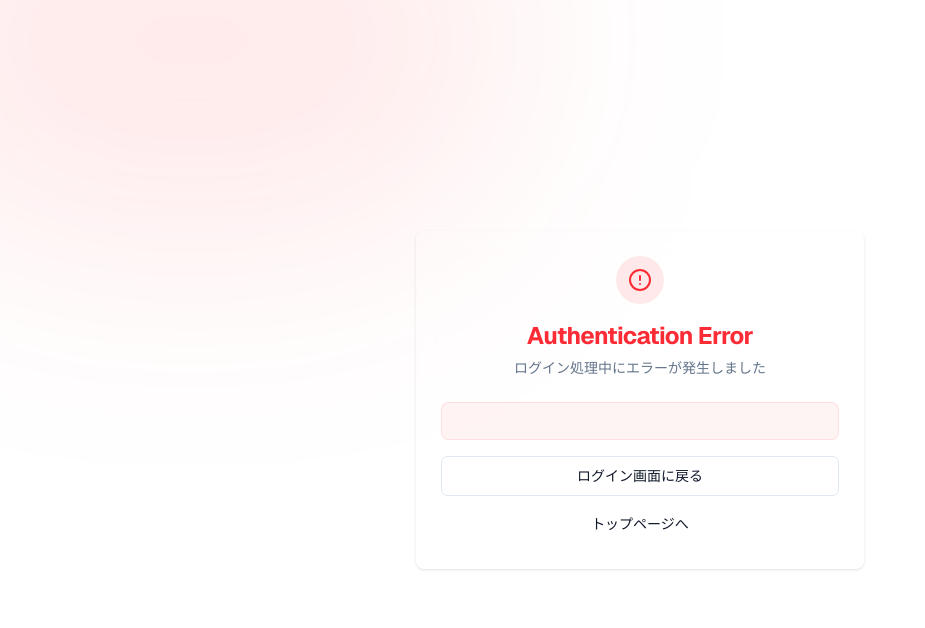
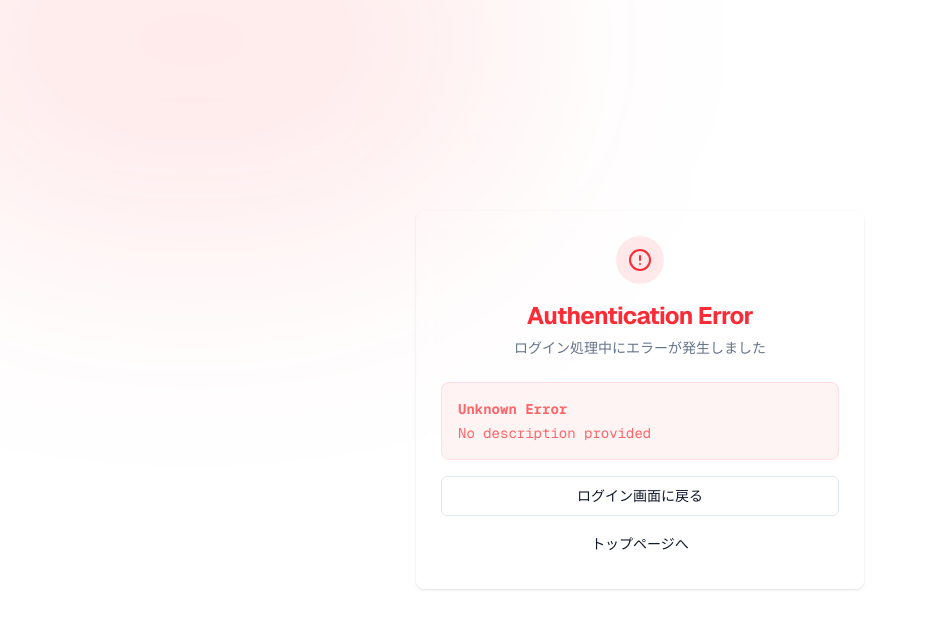
Before and after one commit to tarabakz25/programming_language_learning, a Next.js app: page /auth/auth-code-error in a window 1280 px wide. Shown: the top 628 px of the page, without its empty margins (0-925 px from the left). Built offline with nearby package versions, Linux system fonts and the light colour scheme.

Commit message:
fix: improve error page to handle hash params and ensure availability

```diff
--- a/app/auth/auth-code-error/page.tsx
+++ b/app/auth/auth-code-error/page.tsx
@@ -5,12 +5,29 @@ import { Card, CardHeader, CardTitle, CardDescription, CardContent } from "@/com
 import { Button } from "@/components/ui/button";
 import Link from "next/link";
 import { AlertCircle } from "lucide-react";
-import { Suspense } from "react";
+import { Suspense, useEffect, useState } from "react";
 
 function AuthCodeErrorContent() {
   const searchParams = useSearchParams();
-  const error = searchParams.get("error");
-  const errorDescription = searchParams.get("error_description");
+  const [errorInfo, setErrorInfo] = useState<{ error: string | null; description: string | null }>({
+    error: searchParams.get("error"),
+    description: searchParams.get("error_description"),
+  });
+
+  useEffect(() => {
+    // Also check hash params if query params are missing or for robustness
+    if (typeof window !== "undefined" && window.location.hash) {
+      const hashParams = new URLSearchParams(window.location.hash.substring(1)); // remove #
+      const hashError = hashParams.get("error");
+      const hashDesc = hashParams.get("error_description");
+      if (hashError) {
+        setErrorInfo({
+          error: hashError,
+          description: hashDesc,
+        });
+      }
+    }
+  }, []);
 
   return (
     <Card className="w-full max-w-md relative z-10 border-red-500/20 glass">
@@ -25,8 +42,8 @@ function AuthCodeErrorContent() {
         </CardHeader>
         <CardContent className="space-y-4">
           <div className="p-4 rounded-lg bg-red-500/5 border border-red-500/10 text-sm font-mono text-red-400 break-all">
-            <p className="font-bold">{error}</p>
-            <p className="mt-1">{errorDescription}</p>
+            <p className="font-bold">{errorInfo.error || "Unknown Error"}</p>
+            <p className="mt-1">{errorInfo.description || "No description provided"}</p>
           </div>
 
           <div className="flex flex-col gap-2">
```
